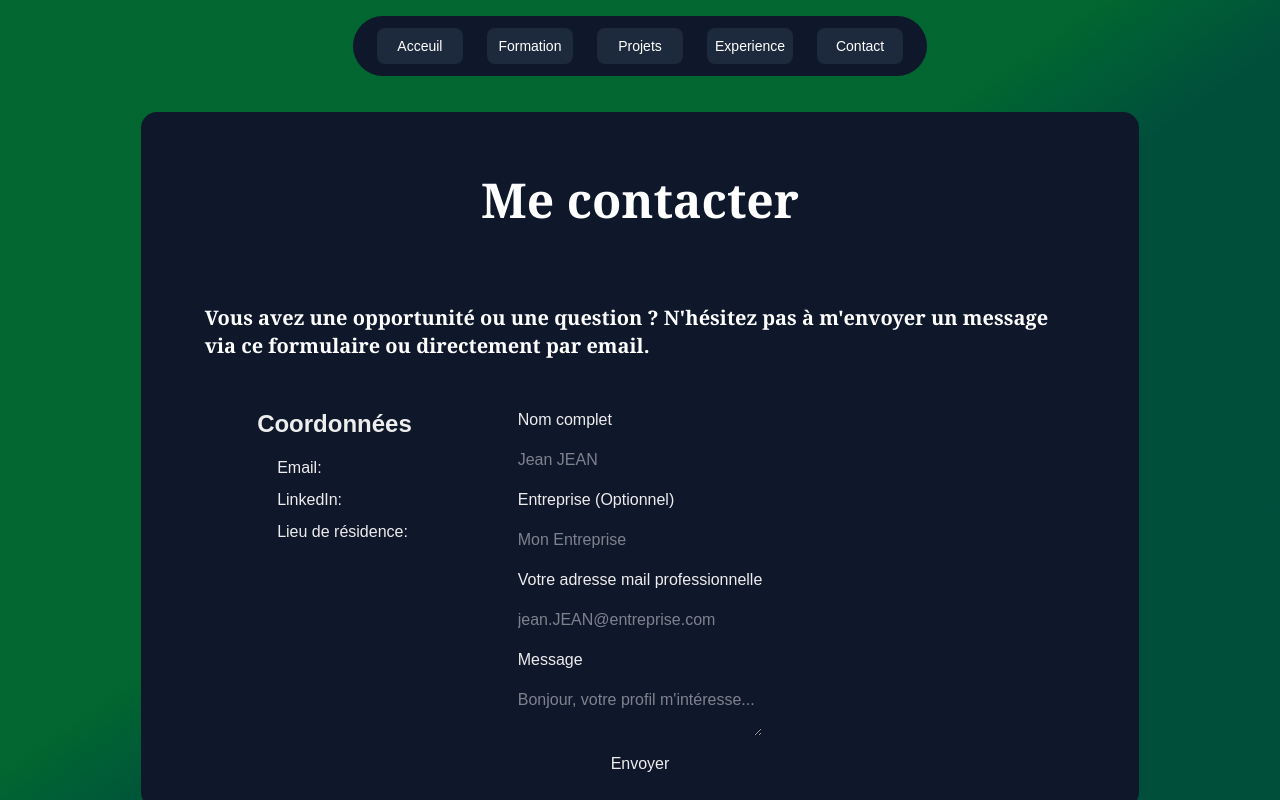
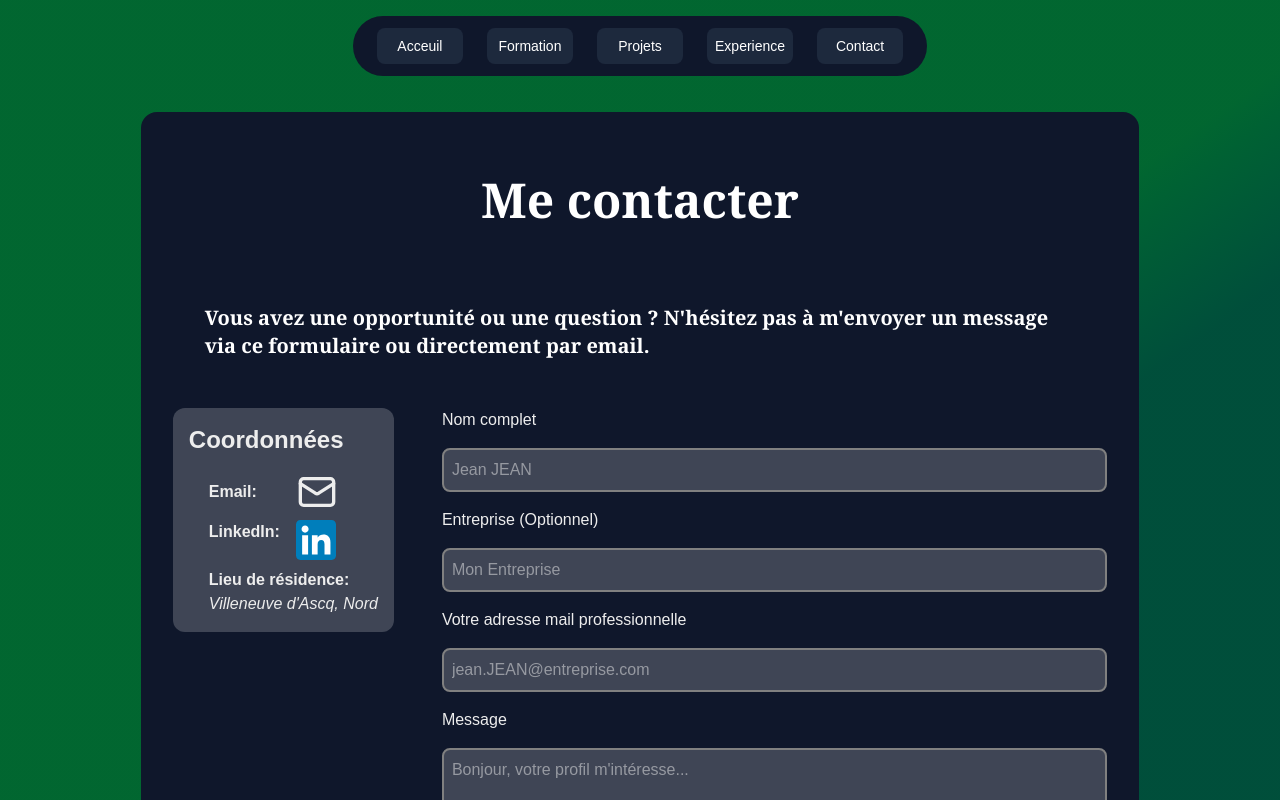
Before and after one commit to p0lpol/cv, a Next.js app: page /contact in a window 1280 px wide. Shown: the top 800 px of the page. Built offline with nearby package versions, Linux system fonts and the light colour scheme.

Commit message:
Update `Contact` page with clipboard functionality and improved layout, add input styling in `globals.css`, integrate `lucide-react`, and refine `Tereos` location copy logic.

```diff
--- a/app/contact/page.tsx
+++ b/app/contact/page.tsx
@@ -1,4 +1,33 @@
+"use client"
+import {Mail} from "lucide-react";
+import {useState} from "react";
+
+export function useCopy() {
+    const [isCopied, setIsCopied] = useState(false);
+    const [coords, setCoords] = useState({ x: 0, y: 0 });
+
+    const copyToClipboard = async (text: string, e: React.MouseEvent) => {
+        try {
+            await navigator.clipboard.writeText(text);
+            setCoords({ x: e.clientX, y: e.clientY });
+            setIsCopied(true);
+
+            setTimeout(() => setIsCopied(false), 1000);
+        } catch (err) {
+            console.error("Failed to copy!", err);
+        }
+    };
+
+    return { isCopied, coords, copyToClipboard };
+}
+
 export default function Page() {
+
+    const {isCopied, coords, copyToClipboard} = useCopy();
+    const LinkedIn = (
+        {size}: {size: number}) =>
+        <img src="/LinkedIn.svg" alt="LinkedIn" style={{ height: `${size}px`, width: `${size}px` }} className="block"/>;
+
     return (
         <div className="flex flex-col flex-1 w-4/5 items-center gap-4 bg-slate-900 rounded-2xl p-8 h-fit">
             <h1 className="text-white text-5xl font-bold font-serif p-8">Me contacter</h1>
@@ -6,25 +35,56 @@ export default function Page() {
                 Vous avez une opportunité ou une question ? N'hésitez pas à m'envoyer un message
                 via ce formulaire ou directement par email.
             </h2>
-            <div className="grid grid-cols-3 gap-4">
-                <div className="flex flex-col gap-4 flex-4 justify-baseline items-start">
+            <div className="flex w-full gap-12">
+                <div className="flex flex-col gap-4 justify-baseline items-start bg-white/20 rounded-xl p-4
+                h-fit">
                     <h3 className="text-2xl font-bold">Coordonnées</h3>
                     <ul className="flex flex-col gap-2 ml-5">
-                        <li>Email: </li>
-                        <li>LinkedIn: </li>
-                        <li>Lieu de résidence: </li>
+                        <li className="flex gap-10 items-center">
+                            <b>Email:</b>
+                            <button
+                                onClick={(e) => copyToClipboard("delavictoirepaul5@gmail.com", e)}
+                                className="hover:text-emerald-600 hover:cursor-pointer transition-colors duration-300"
+                            >
+                                <Mail size={40}/>
+                            </button>
+                        </li>
+                        <li className="flex gap-4">
+                            <b>LinkedIn:</b>
+                            <a href={"https://www.linkedin.com"}><LinkedIn size={40}/></a>
+                        </li>
+                        <li><b>Lieu de résidence:</b> <br/> <i>Villeneuve d'Ascq, Nord</i></li>
                     </ul>
+                    {isCopied &&
+                        <div
+                            className="absolute bg-gray-500 rounded-xl p-4"
+                            style={{top: coords.y - 60, left: coords.x, transform: 'translateX(-50%)'}}
+                        >
+                            <p>Copied to clipboard</p>
+                        </div>
+                    }
                 </div>
-                <form className="flex flex-col gap-4 flex-1" action="/api/contact" method="POST">
+                <form className="flex flex-col flex-1 gap-4 col-span-2" action="/api/contact" method="POST">
                     <label htmlFor="name">Nom complet</label>
-                    <input type="text" id="name" name="name" placeholder="Jean JEAN" required={true}/>
+                    <input className="input" type="text" id="name" name="name" placeholder="Jean JEAN" required={true}/>
                     <label htmlFor="company">Entreprise (Optionnel)</label>
-                    <input type="text" id="company" name="company" placeholder="Mon Entreprise"/>
+                    <input className="input" type="text" id="company" name="company" placeholder="Mon Entreprise"/>
                     <label htmlFor="email">Votre adresse mail professionnelle</label>
-                    <input type="email" id="email" name="email" placeholder="jean.JEAN@entreprise.com" required={true}/>
+                    <input className="input" type="email" id="email" name="email" placeholder="jean.JEAN@entreprise.com"
+                           required={true}/>
                     <label htmlFor="message">Message</label>
-                    <textarea id="message" name="message" placeholder="Bonjour, votre profil m'intéresse..." required={true}/>
-                    <button type="submit">Envoyer</button>
+                    <textarea
+                        className="input"
+                        id="message"
+                        name="message"
+                        placeholder="Bonjour, votre profil m'intéresse..."
+                        required={true}
+                        rows={15}
+                        cols={50}
+                    />
+                    <button type="submit" className="bg-white/50 hover:bg-emerald-500 rounded-lg p-4 transition-colors
+                    duration-300 active:opacity-50">Envoyer
+                    </button>
                 </form>
             </div>
         </div>
--- a/app/experience/tereos/page.tsx
+++ b/app/experience/tereos/page.tsx
@@ -3,7 +3,7 @@ import BigList from "@/src/components/BigList";
 import {useCopyToClipboard} from "usehooks-ts";
 
 export default function Bac() {
-    const [value, copy] = useCopyToClipboard()
+    const [_value, copy] = useCopyToClipboard()
 
     return (
         <div className="flex flex-col flex-1 w-full items-center mb-15">
@@ -38,7 +38,7 @@ export default function Bac() {
                     description:
                         <div className="flex flex-col justify-evenly h-70 gap-4">
                             <button
-                                onClick={() => copy("Lycée Jean Joly - Lycée de la Rivière 2 Chem. la Ouette, Saint-Louis 97421 La Réunion")}
+                                onClick={() => copy("Tereos Saint-Louis Rond point du Gol, Saint-Louis 97450, La Réunion")}
                                 className="text-start text-emerald-500 hover:text-emerald-600 w-fit">
                                 Tereos Saint-Louis<br/>
                                 Rond point du Gol, Saint-Louis 97450<br/>
--- a/app/globals.css
+++ b/app/globals.css
@@ -66,3 +66,17 @@ body {
 .animate-shake {
     animation: shake 0.1s cubic-bezier(.36,.07,.19,.97) infinite !important;
 }
+
+.input {
+    background-color: rgba(255, 255, 255, 0.2);
+    border-radius: 0.5rem;
+    border: gray solid 2px;
+    padding: 0.5rem;
+    outline: none;
+    transition: border 0.2s ease-in-out;
+
+}
+
+.input:active .input:focus{
+    border: green solid 4px;
+}
--- a/package.json
+++ b/package.json
@@ -11,6 +11,7 @@
   "dependencies": {
     "@tailwindcss/oxide-linux-x64-gnu": "^4.2.0",
     "framer-motion": "^12.34.3",
+    "lucide-react": "^0.577.0",
     "next": "16.1.6",
     "node": "^25.6.1",
     "react": "19.2.3",
```
Also changed, not shown: 1 other file (tests, documents, lock files or other folders).
